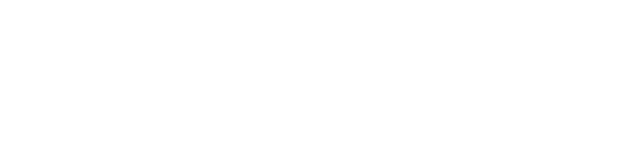
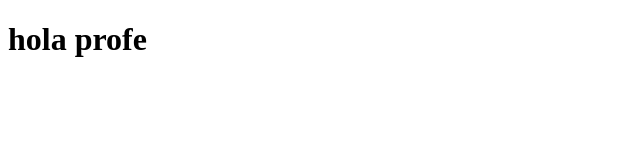
Before and after one commit to carlosandresmm/clase_martes, a plain HTML site: page index.html/index.html in a window 1280 px wide. Shown: the whole page, without its empty margins (0-640 px from the left). Drawn offline with Linux system fonts and the light colour scheme.

Commit message:
se agrego hola

```diff
--- a/index.html/index.html
+++ b/index.html/index.html
@@ -7,6 +7,7 @@
     <title>Document</title>
 </head>
 <body>
+    <h1> hola profe</h1>
 
 </body>
 </html>
```
